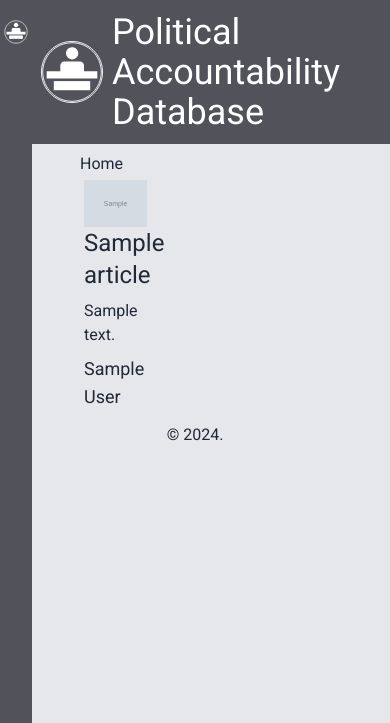
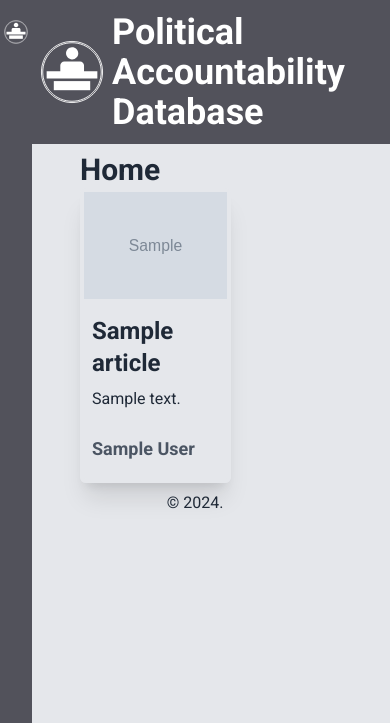
Before and after one commit to pretzelogical/PAD, a Django app: page / in a window 390 px wide. Shown: the top 723 px of the page. Run offline with Django 5.2, Linux system fonts and the light colour scheme; tables that the repository leaves empty hold one stand-in row (values such as "Sample post"); grey boxes marked "Sample" are stand-in pictures.

Commit message:
Add more styling for responsiveness on mobile devices and general improvements

```diff
--- a/common/templates/common/base.html.jinja2
+++ b/common/templates/common/base.html.jinja2
@@ -22,7 +22,7 @@
   <header class="bg-zinc-600 py-3 px-10 z-10 relative">
     <div class="flex items-center">
       <img width="64" height="64" src="{% static 'common/elements/logo-white.svg' %}" alt="Logo">
-      <h1 class="text-white text-4xl ml-2">
+      <h1 class="text-white text-4xl ml-2 font-bold">
         Political Accountability Database</h1>
     </div>
   </header>
@@ -38,11 +38,15 @@
           <img class="w-8 h-8" width="64" height="64" src="{% static 'common/elements/logo-white.svg' %}" alt="Logo">
         </button>
         <div id="sidebarItems" class="sidebarItems sidebarItems-hidden text-center">
-          <p class="bold text-2xl">P.A.D.</p>
-          <ul class="text-lg">
-            <li><a href="#" class="pointer">Page 1</a></li>
-            <li><a href="#" class="pointer">Page 2</a></li>
-            <li><a href="#" class="pointer">Page 3</a></li>
+          <p class="font-bold text-4xl">P.A.D.</p>
+          <ul class="text-lg border-2 border-solid border-gray-200 rounded-sm">
+            <li class="border-b border-gray-200">
+              <a href="/" class="pointer text-2xl">Home</a>
+            </li>
+            <li class="border-b border-gray-200">
+              <a href="#" class="pointer text-2xl">Page 2</a>
+            </li>
+            <li><a href="#" class="pointer text-2xl">Page 3</a></li>
           </ul>
         </div>
       </div>
--- a/common/templates/common/components/article_list.html.jinja2
+++ b/common/templates/common/components/article_list.html.jinja2
@@ -11,8 +11,8 @@
       {% endif %}
       <div class="py-4 px-2 flex flex-col align-top ">
         <div>
-          <p class="font-bold text-2xl">{{ article_list.mainArticle.title }}</p>
-          <p class="py-2">{{ article_list.mainArticle.preview }}</p>
+          <p class="font-bold text-2xl overflow-scroll">{{ article_list.mainArticle.title }}</p>
+          <p class="py-2 overflow-scroll">{{ article_list.mainArticle.preview }}</p>
         </div>
       </div>
       <p class="text-lg font-bold pb-4 px-2 mt-auto text-gray-600">{{ article_list.mainArticle.author }}</p>
@@ -30,8 +30,8 @@
       {% endif %}
       <div class="py-4 px-2 flex flex-col align-top ">
         <div>
-          <p class="font-bold text-2xl">{{ article.title }}</p>
-          <p class="py-2">{{ article.preview }}</p>
+          <p class="font-bold text-2xl overflow-scroll">{{ article.title }}</p>
+          <p class="py-2 overflow-scroll">{{ article.preview }}</p>
         </div>
       </div>
       <p class="text-lg font-bold pb-4 px-2 mt-auto text-gray-600">{{ article.author }}</p>
--- a/home/templates/home/home.html.jinja2
+++ b/home/templates/home/home.html.jinja2
@@ -5,8 +5,8 @@
 {% endblock %}
 
 {% block content %}
-  <h2 class="text-3xl font-bold">Home</h2>
-  <div>
+<div class="lg:px-44 px-0">
+    <h2 class="text-3xl font-bold mb-16">Home</h2>
     {% include 'common/components/article_list.html.jinja2' %}
   </div>
 {% endblock %}
--- a/static/common/styles.css
+++ b/static/common/styles.css
@@ -614,17 +614,21 @@ body {
   z-index: 20;
 }
 
+.col-span-2 {
+  grid-column: span 2 / span 2;
+}
+
 .mx-auto {
   margin-left: auto;
   margin-right: auto;
 }
 
-.mb-4 {
-  margin-bottom: 1rem;
+.ml-2 {
+  margin-left: 0.5rem;
 }
 
-.ml-2 {
-  margin-left: 0.5rem;
+.mt-auto {
+  margin-top: auto;
 }
 
 .block {
@@ -643,12 +647,20 @@ body {
   height: 2rem;
 }
 
+.h-full {
+  height: 100%;
+}
+
 .h-screen {
   height: 100vh;
 }
 
 .w-8 {
   width: 2rem;
+}
+
+.w-full {
+  width: 100%;
 }
 
 .cursor-pointer {
@@ -671,26 +683,25 @@ body {
   justify-content: center;
 }
 
-.gap-y-2 {
-  row-gap: 0.5rem;
-}
-
 .gap-x-2 {
   -moz-column-gap: 0.5rem;
        column-gap: 0.5rem;
+}
+
+.gap-y-4 {
+  row-gap: 1rem;
 }
 
 .overflow-hidden {
   overflow: hidden;
 }
 
+.rounded-md {
+  border-radius: 0.375rem;
+}
+
 .border-4 {
   border-width: 4px;
-}
-
-.border-zinc-600 {
-  --tw-border-opacity: 1;
-  border-color: rgb(82 82 91 / var(--tw-border-opacity));
 }
 
 .bg-gray-200 {
@@ -713,6 +724,11 @@ body {
   padding-right: 2.5rem;
 }
 
+.px-2 {
+  padding-left: 0.5rem;
+  padding-right: 0.5rem;
+}
+
 .px-20 {
   padding-left: 5rem;
   padding-right: 5rem;
@@ -728,6 +744,15 @@ body {
   padding-bottom: 0.75rem;
 }
 
+.py-4 {
+  padding-top: 1rem;
+  padding-bottom: 1rem;
+}
+
+.pb-4 {
+  padding-bottom: 1rem;
+}
+
 .pt-4 {
   padding-top: 1rem;
 }
@@ -736,9 +761,18 @@ body {
   text-align: center;
 }
 
+.align-top {
+  vertical-align: top;
+}
+
 .text-2xl {
   font-size: 1.5rem;
   line-height: 2rem;
+}
+
+.text-3xl {
+  font-size: 1.875rem;
+  line-height: 2.25rem;
 }
 
 .text-4xl {
@@ -751,6 +785,15 @@ body {
   line-height: 1.75rem;
 }
 
+.font-bold {
+  font-weight: 700;
+}
+
+.text-gray-600 {
+  --tw-text-opacity: 1;
+  color: rgb(75 85 99 / var(--tw-text-opacity));
+}
+
 .text-gray-800 {
   --tw-text-opacity: 1;
   color: rgb(31 41 55 / var(--tw-text-opacity));
@@ -760,3 +803,32 @@ body {
   --tw-text-opacity: 1;
   color: rgb(255 255 255 / var(--tw-text-opacity));
 }
+
+.shadow-xl {
+  --tw-shadow: 0 20px 25px -5px rgb(0 0 0 / 0.1), 0 8px 10px -6px rgb(0 0 0 / 0.1);
+  --tw-shadow-colored: 0 20px 25px -5px var(--tw-shadow-color), 0 8px 10px -6px var(--tw-shadow-color);
+  box-shadow: var(--tw-ring-offset-shadow, 0 0 #0000), var(--tw-ring-shadow, 0 0 #0000), var(--tw-shadow);
+}
+
+.transition {
+  transition-property: color, background-color, border-color, text-decoration-color, fill, stroke, opacity, box-shadow, transform, filter, -webkit-backdrop-filter;
+  transition-property: color, background-color, border-color, text-decoration-color, fill, stroke, opacity, box-shadow, transform, filter, backdrop-filter;
+  transition-property: color, background-color, border-color, text-decoration-color, fill, stroke, opacity, box-shadow, transform, filter, backdrop-filter, -webkit-backdrop-filter;
+  transition-timing-function: cubic-bezier(0.4, 0, 0.2, 1);
+  transition-duration: 150ms;
+}
+
+.ease-in {
+  transition-timing-function: cubic-bezier(0.4, 0, 1, 1);
+}
+
+.hover\:-translate-y-2:hover {
+  --tw-translate-y: -0.5rem;
+  transform: translate(var(--tw-translate-x), var(--tw-translate-y)) rotate(var(--tw-rotate)) skewX(var(--tw-skew-x)) skewY(var(--tw-skew-y)) scaleX(var(--tw-scale-x)) scaleY(var(--tw-scale-y));
+}
+
+.hover\:shadow-2xl:hover {
+  --tw-shadow: 0 25px 50px -12px rgb(0 0 0 / 0.25);
+  --tw-shadow-colored: 0 25px 50px -12px var(--tw-shadow-color);
+  box-shadow: var(--tw-ring-offset-shadow, 0 0 #0000), var(--tw-ring-shadow, 0 0 #0000), var(--tw-shadow);
+}
```
Also changed, not shown: common/static/common/styles.css (+86 -195 lines).
